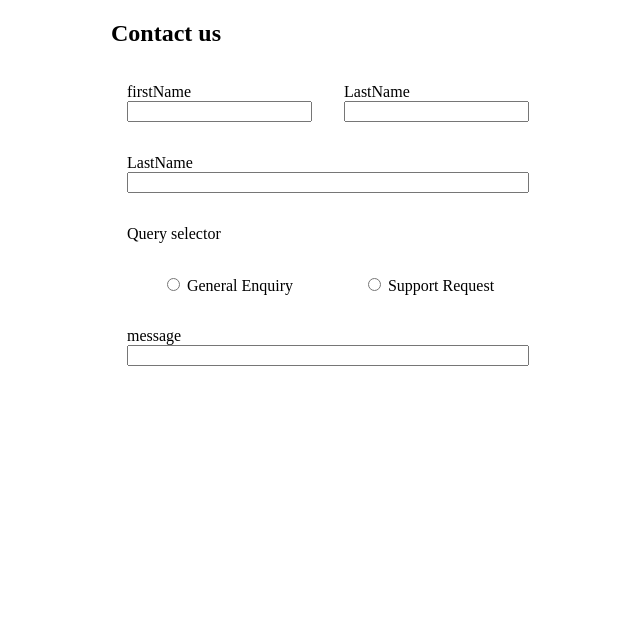
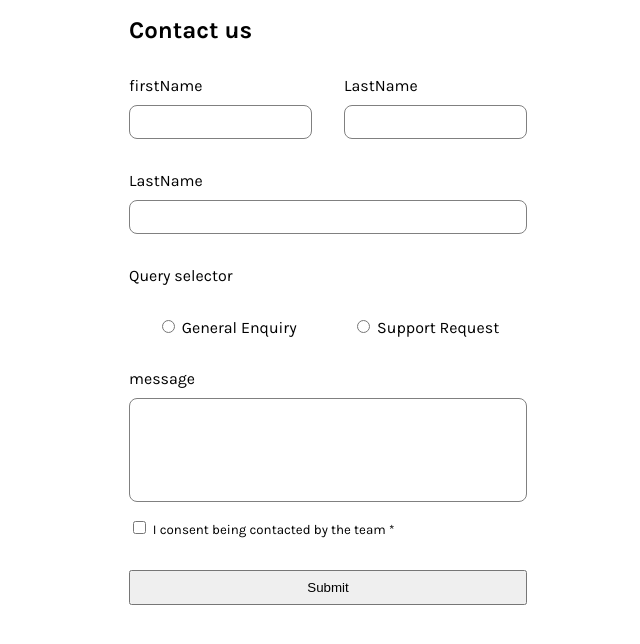
Before and after one commit to coyad45/FormP, a plain HTML site: page index.html in a window 1280 px wide. Shown: the whole page, without its empty margins (312-952 px from the left). Drawn offline with Linux system fonts and the light colour scheme.

Commit message:
finalizando el esqueleto

```diff
--- a/assets/style/style.css
+++ b/assets/style/style.css
@@ -1,10 +1,17 @@
+@import url('https://fonts.googleapis.com/css2?family=Karla:ital,wght@0,200..800;1,200..800&display=swap');
+
+
 body{
     display: grid;
     place-content: center;
     padding: 0;
     margin: 0;
+    font-family: "Karla", sans-serif;
+
 }
-
+h1{
+    margin: 16px;
+}
 #name{
     display: flex;
 
@@ -14,16 +21,24 @@ body{
     flex-direction: column;
     align-items: start;
     margin: 16px;
+    gap: 10px;
 }
 .email{
     display: flex;
     flex-direction: column;
     margin: 16px;
+    gap: 10px;
+}
+.texto{
+    height: 30px;
 }
 #Query{
     display: flex;
     flex-direction: column;
     margin: 16px;
+}
+#message{
+    height: 100px;
 }
 .radio-query{
     display: flex;
@@ -32,3 +47,16 @@ body{
 .radio-query .contenedor{
     display: block;
 }
+.check{
+    margin: 16px;
+}
+input[type="text"]{
+    border-radius: 8px;
+    border: 1px solid grey;
+}
+#btn{
+    width: calc(100% - 32px);
+    height: 35px;
+    box-sizing: border-box;
+    margin: 16px;
+}
--- a/index.html
+++ b/index.html
@@ -15,16 +15,16 @@
            <div id="name">
             <div class="contenedor">
                 <label for="firstName">firstName</label>
-                <input type="text" name="firstName" id="firstname">
+                <input type="text" name="firstName" id="firstname" class="texto">
             </div>
             <div class="contenedor">
                 <label for="LastName">LastName</label>
-                <input type="text" name="" id="LastName">
+                <input type="text" name="" id="LastName" class="texto">
             </div>
            </div>
             <div class="email">
                 <label for="Email">LastName</label>
-                <input type="text" name="" id="Email">
+                <input type="text" name="" id="Email" class="texto">
             </div>
 
             <div id="Query">
@@ -35,7 +35,7 @@
                         <label for="">General Enquiry</label>
                     </div>
                     <div class="contenedor">
-                        <input type="radio" name="firstName" id="firstname">
+                        <input type="radio" name="firstName" id="firstname" >
                         <label for="firstName">Support Request</label>
                     </div>
                 </div>
@@ -44,6 +44,11 @@
                 <label for="message">message</label>
                 <input type="text" name="" id="message">
             </div>
+            <div class="check">
+                <input type="checkbox" name="" id="check">
+                <label for="check"> <small>I consent being contacted by the team *</small></label>
+            </div>
+            <input type="button" value="Submit" id="btn">
         </form>
     </section>
 </body>
```
